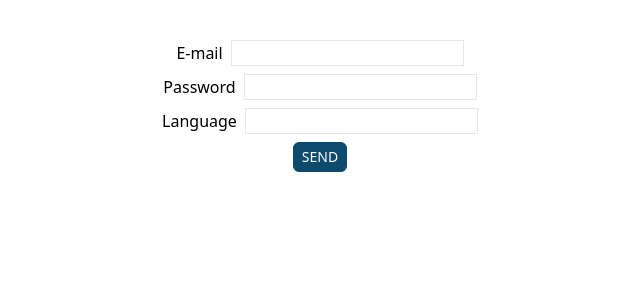
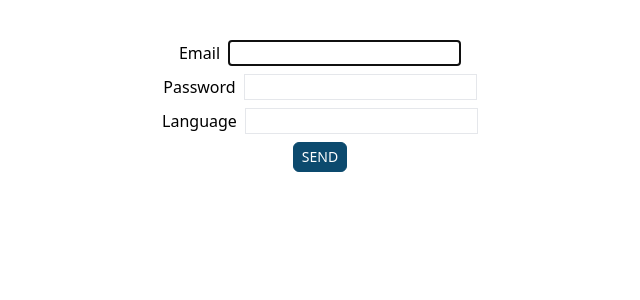
Before and after one commit to dariusz75/react-school-ts-workshop, a React (Vite) app: page / in a window 1280 px wide. Shown: the top 300 px of the page, without its empty margins (320-960 px from the left). Built offline with nearby package versions, Linux system fonts and the light colour scheme.

Commit message:
autofocus in email input

```diff
--- a/src/components/RegistrationForm/RegistrationFormRefs.tsx
+++ b/src/components/RegistrationForm/RegistrationFormRefs.tsx
@@ -1,5 +1,5 @@
-import { type FormEventHandler, useState, useRef } from 'react';
-import { Button } from '../../ui';
+import { type FormEventHandler, useRef, useEffect } from 'react';
+import { Button, Input } from '../../ui';
 
 type RegistrationFormData = {
 	email: string;
@@ -22,36 +22,17 @@ export const RegistrationFormRefs = () => {
 		console.log(data);
 	};
 
+	useEffect(() => {
+		if (emailFieldRef.current) {
+			emailFieldRef.current.focus();
+		}
+	});
+
 	return (
 		<form onSubmit={handleSubmit}>
-			<div className='my-2'>
-				<label className='mr-2' htmlFor='email'>
-					E-mail
-				</label>
-				<input className='border' id='email' type='email' ref={emailFieldRef} />
-			</div>
-			<div className='my-2'>
-				<label className='mr-2' htmlFor='password'>
-					Password
-				</label>
-				<input
-					className='border'
-					id='password'
-					type='password'
-					ref={passwordFieldRef}
-				/>
-			</div>
-			<div className='my-2'>
-				<label className='mr-2' htmlFor='language'>
-					Language
-				</label>
-				<input
-					className='border'
-					id='language'
-					type='text'
-					ref={languageFieldRef}
-				/>
-			</div>
+			<Input label='Email' type='email' ref={emailFieldRef} />
+			<Input label='Password' type='password' ref={passwordFieldRef} />
+			<Input label='Language' type='text' ref={languageFieldRef} />
 			<Button label='SEND' type='submit' />
 		</form>
 	);
--- a/src/ui/Input/Input.tsx
+++ b/src/ui/Input/Input.tsx
@@ -1,9 +1,19 @@
-import { ComponentPropsWithRef } from 'react';
+import { type ComponentPropsWithRef, type Ref, useId, forwardRef } from 'react';
 
 type Props = {
 	label: string;
 } & ComponentPropsWithRef<'input'>;
 
-export const Input = ({ label }: Props) => {
-	return <input type='text' />;
-};
+export const Input = forwardRef(
+	({ label, type }: Props, ref: Ref<HTMLInputElement>) => {
+		const id = useId();
+		return (
+			<div className='my-2'>
+				<label className='mr-2' htmlFor={id}>
+					{label}
+				</label>
+				<input className='border' id={id} ref={ref} type={type} />
+			</div>
+		);
+	}
+);
```
